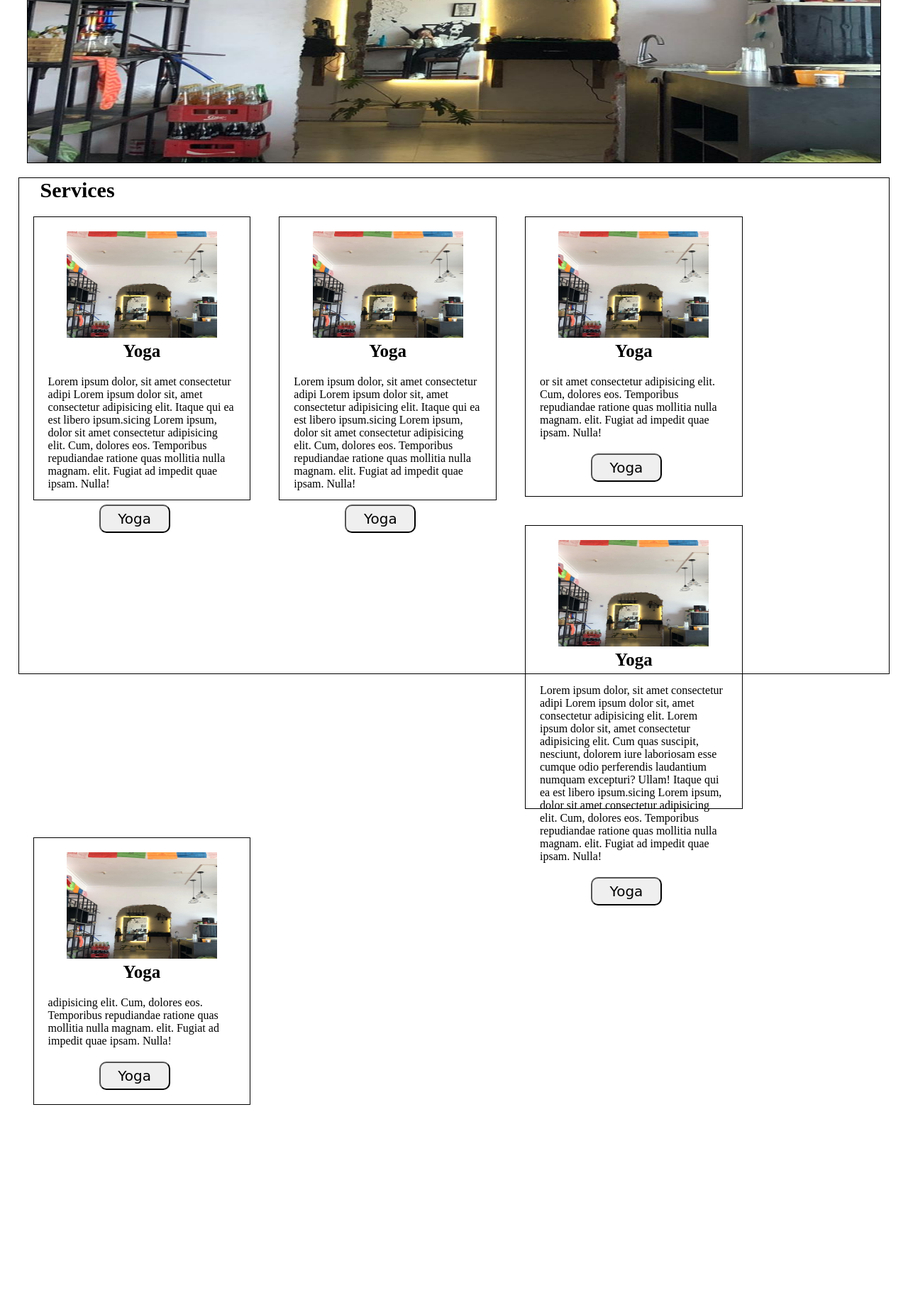
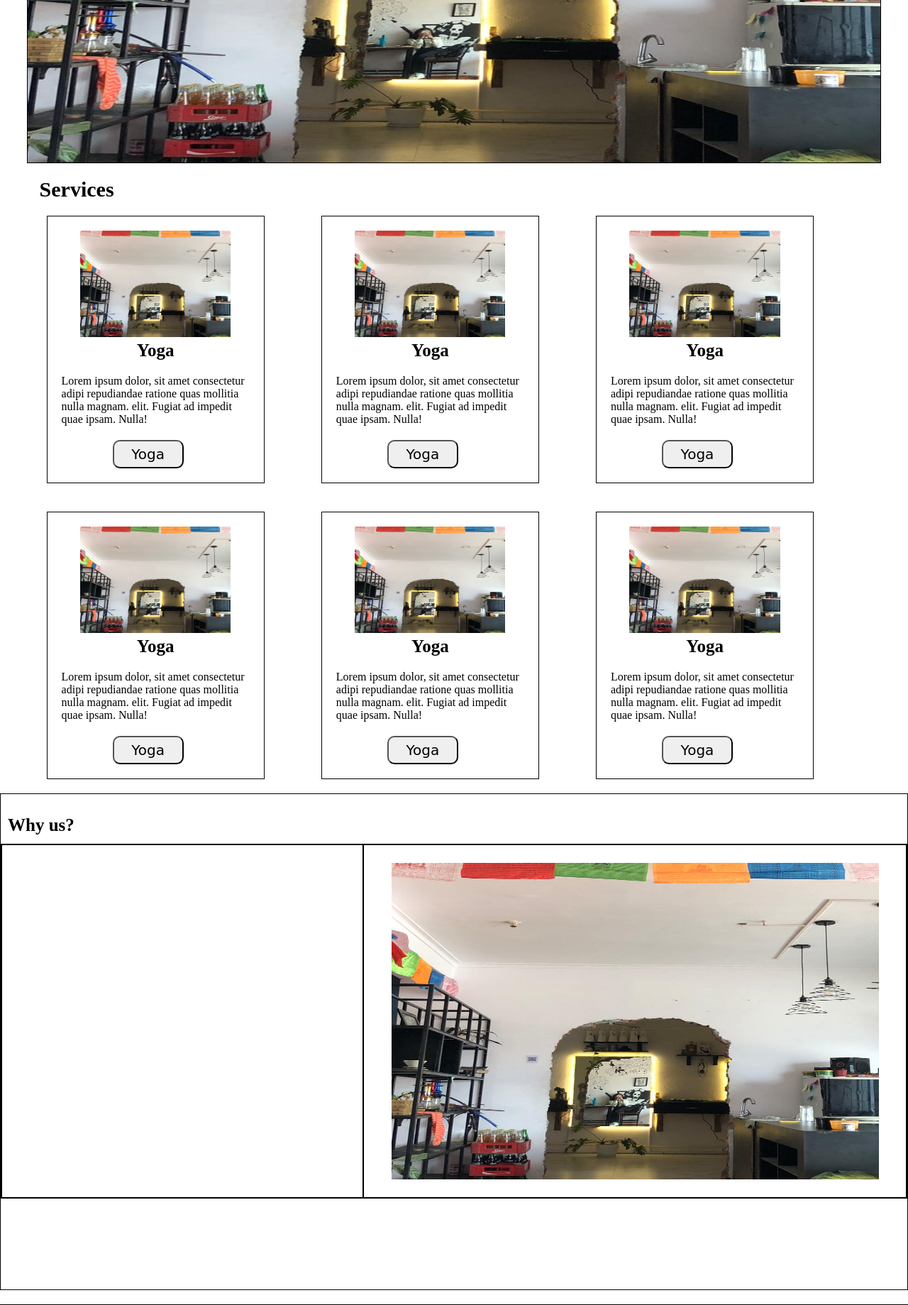
Before and after one commit to archanatimilsina/mental_health_support_system, a PHP site: page / in a window 1280 px wide. Shown: the part 545-2384 px from the top of the page at 71% size. Before the commit the page ends 2102 px from the top, so only its background shows below. Run offline with PHP 8.4, Linux system fonts and the light colour scheme.

Commit message:
Second commit

```diff
--- a/index.php
+++ b/index.php
@@ -59,6 +59,10 @@
         height: 30px;
          margin-top: -20px;
     }
+    body{
+        display: flex;
+        flex-direction: column
+    }
     .welcome
     {
         width: 94%;
@@ -76,8 +80,8 @@
         width: 96%;
         margin: auto;
         margin-top: 20px;
-        height: 700px;
-        border: 1px solid black;
+      max-height: 1000px;
+        /* border: 1px solid black;  */
 
     }
     .servicesbox{
@@ -95,6 +99,7 @@
         max-height: 400px;
         border: 1px solid black;
     padding: 20px;
+margin: 20px 40px;
     }
     .servicesbox h4{
         font-size: 25px;
@@ -125,6 +130,66 @@
         height: 150px;
         margin: auto;
     }
+    .whyus
+{
+    width: 100%;
+    border: 1px solid black;
+    height: 700px;
+    display: flex;
+    flex-direction: column;
+    position: relative;
+}
+.whyusbox
+{
+    margin-top: 70px;
+    display: flex;
+    flex-direction: row;
+    border: 1px solid black;
+    position: absolute;
+    width: 100%;
+    height: 500px;
+}
+.wcontent
+{
+    width: 40%;
+    height: 100%;
+    border: 1px solid black;
+    display: flex;
+    align-items: center;
+    justify-content: center;
+}
+.wimage
+{
+    width: 60%;
+    height: 100%;
+    border: 1px solid black;
+border-collapse: collapse;
+position: relative;
+display: flex;
+    align-items: center;
+    justify-content: center;
+}
+.wimage img{
+    position: absolute;
+    width: 90%;
+    height: 90%;
+    margin: auto;
+
+}
+.whyus h4{
+    font-size: 25px;
+        font-weight: 300px;
+    padding: 10px;
+        margin: 20px 0px;
+
+}
+footer{
+    width: 100%;
+    height: 400px;
+    border: 1px solid black;
+    margin-top: 20px;
+    background-color: black;
+}
     </style>
 </head>
 <body>
@@ -167,7 +232,7 @@
 <h4>Yoga</h4>
 <p>
     Lorem ipsum dolor, sit amet consectetur adipi
-    Lorem ipsum dolor sit, amet consectetur adipisicing elit. Itaque qui ea est libero ipsum.sicing Lorem ipsum, dolor sit amet consectetur adipisicing elit. Cum, dolores eos. Temporibus repudiandae ratione quas mollitia nulla magnam. elit. Fugiat ad impedit quae ipsam. Nulla!
+    repudiandae ratione quas mollitia nulla magnam. elit. Fugiat ad impedit quae ipsam. Nulla!
 </p>
 <a href="yoga.php"><button>Yoga</button></a>
     </div>
@@ -178,17 +243,7 @@
 <h4>Yoga</h4>
 <p>
     Lorem ipsum dolor, sit amet consectetur adipi
-    Lorem ipsum dolor sit, amet consectetur adipisicing elit. Itaque qui ea est libero ipsum.sicing Lorem ipsum, dolor sit amet consectetur adipisicing elit. Cum, dolores eos. Temporibus repudiandae ratione quas mollitia nulla magnam. elit. Fugiat ad impedit quae ipsam. Nulla!
-</p>
-<a href="yoga.php"><button>Yoga</button></a>
-    </div>
-
-    <div class="servicesbox">
-        <div class="serviceimg">
-        <img src="assets/images/hello.jpg" alt="" width="100%" height="100%"></div>
-<h4>Yoga</h4>
-<p>
-   or sit amet consectetur adipisicing elit. Cum, dolores eos. Temporibus repudiandae ratione quas mollitia nulla magnam. elit. Fugiat ad impedit quae ipsam. Nulla!
+    repudiandae ratione quas mollitia nulla magnam. elit. Fugiat ad impedit quae ipsam. Nulla!
 </p>
 <a href="yoga.php"><button>Yoga</button></a>
     </div>
@@ -199,7 +254,7 @@
 <h4>Yoga</h4>
 <p>
     Lorem ipsum dolor, sit amet consectetur adipi
-    Lorem ipsum dolor sit, amet consectetur adipisicing elit. Lorem ipsum dolor sit, amet consectetur adipisicing elit. Cum quas suscipit, nesciunt, dolorem iure laboriosam esse cumque odio perferendis laudantium numquam excepturi? Ullam! Itaque qui ea est libero ipsum.sicing Lorem ipsum, dolor sit amet consectetur adipisicing elit. Cum, dolores eos. Temporibus repudiandae ratione quas mollitia nulla magnam. elit. Fugiat ad impedit quae ipsam. Nulla!
+    repudiandae ratione quas mollitia nulla magnam. elit. Fugiat ad impedit quae ipsam. Nulla!
 </p>
 <a href="yoga.php"><button>Yoga</button></a>
     </div>
@@ -209,13 +264,48 @@
         <img src="assets/images/hello.jpg" alt="" width="100%" height="100%"></div>
 <h4>Yoga</h4>
 <p>
-adipisicing elit. Cum, dolores eos. Temporibus repudiandae ratione quas mollitia nulla magnam. elit. Fugiat ad impedit quae ipsam. Nulla!
+    Lorem ipsum dolor, sit amet consectetur adipi
+    repudiandae ratione quas mollitia nulla magnam. elit. Fugiat ad impedit quae ipsam. Nulla!
 </p>
 <a href="yoga.php"><button>Yoga</button></a>
     </div>
 
+    <div class="servicesbox">
+        <div class="serviceimg">
+        <img src="assets/images/hello.jpg" alt="" width="100%" height="100%"></div>
+<h4>Yoga</h4>
+<p>
+    Lorem ipsum dolor, sit amet consectetur adipi
+    repudiandae ratione quas mollitia nulla magnam. elit. Fugiat ad impedit quae ipsam. Nulla!
+</p>
+<a href="yoga.php"><button>Yoga</button></a>
+    </div>
+    <div class="servicesbox">
+        <div class="serviceimg">
+        <img src="assets/images/hello.jpg" alt="" width="100%" height="100%"></div>
+<h4>Yoga</h4>
+<p>
+    Lorem ipsum dolor, sit amet consectetur adipi
+    repudiandae ratione quas mollitia nulla magnam. elit. Fugiat ad impedit quae ipsam. Nulla!
+</p>
+<a href="yoga.php"><button>Yoga</button></a>
+    </div>
+ </section>
 
 
+ <section class="whyus">
+    <h4>Why us?</h4>
+    <div class="whyusbox">
+        <div class="wcontent"></div>
+        <div class="wimage">
+            <img src="assets/images/hello.jpg" alt="" width="100%" height="100%">
+        </div>
+    </div>
+ </section>
+ <section class="footer">
+    <footer>
+
+    </footer>
  </section>
 </body>
 </html>
```
Also changed, not shown: khatranavbar.php (added).
